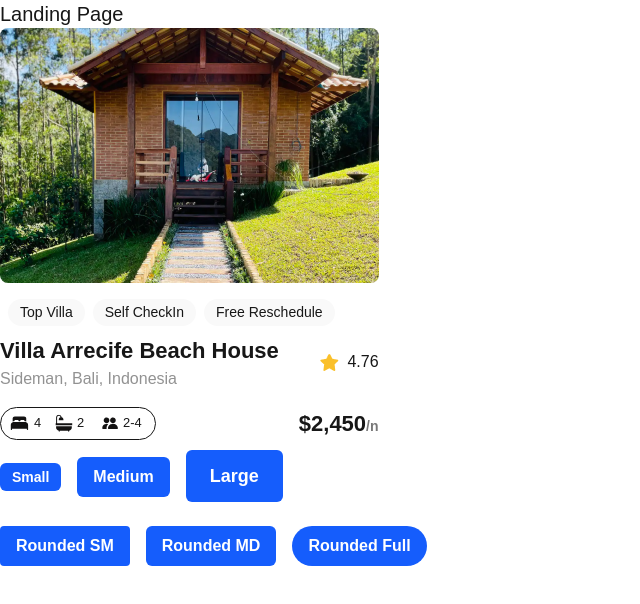
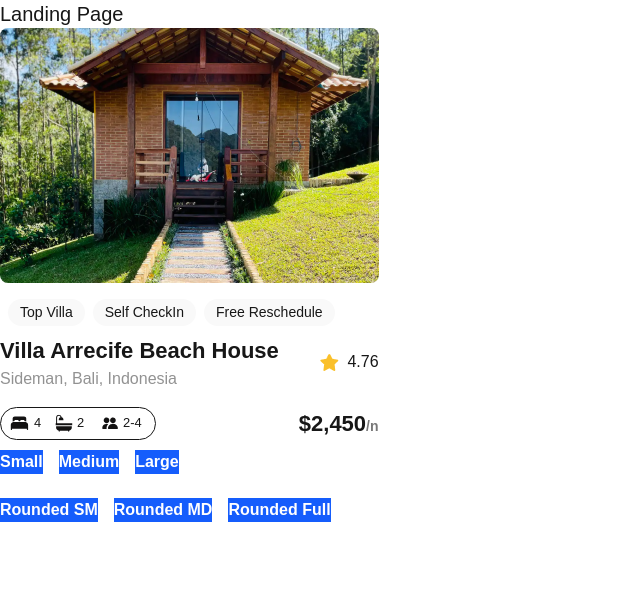
Before and after one commit to Elijah-05/alx-project-0x00-setup, a Next.js app in the folder alx-project-0x00/: page /landing in a window 1280 px wide. Shown: the top 604 px of the page, without its empty margins (0-640 px from the left). Built offline with nearby package versions, Linux system fonts and the light colour scheme.

Commit message:
feat: custom button with props

```diff
--- a/alx-project-0x00/components/Button.tsx
+++ b/alx-project-0x00/components/Button.tsx
@@ -1,27 +1,10 @@
 import { ButtonProps } from "@/interfaces";
 
-const sizeClasses = {
-  small: 'text-sm px-3 py-1',
-  medium: 'text-base px-4 py-2',
-  large: 'text-lg px-6 py-3',
-};
-
-const roundedClasses = {
-  sm: 'rounded-sm',
-  md: 'rounded-md',
-  full: 'rounded-full',
-};
-
-const Button: React.FC<ButtonProps> = ({
-  title,
-  size = 'medium',
-  rounded = 'md',
-  onClick,
-}) => {
+const Button: React.FC<ButtonProps> = ({ title, onClick }) => {
   return (
     <button
       className={`font-semibold text-white bg-blue-600 hover:bg-blue-700 transition
-                  ${sizeClasses[size]} ${roundedClasses[rounded]}`}
+                  `}
       onClick={onClick}
     >
       {title}
--- a/alx-project-0x00/interfaces/index.ts
+++ b/alx-project-0x00/interfaces/index.ts
@@ -4,7 +4,7 @@ export interface PillProps {
 
 export interface ButtonProps {
   title: string;
-  styles?: string;
+  styles: string;
   size?: "small" | "medium" | "large";
   rounded?: "sm" | "md" | "full";
   onClick?: () => void;
--- a/alx-project-0x00/pages/landing.tsx
+++ b/alx-project-0x00/pages/landing.tsx
@@ -7,19 +7,19 @@ const Landing: React.FC = () => {
       <h1 className=" text-xl font-extralight">Landing Page</h1>
       <Card />
 
-      {/* === Size Variants === */}
-      <div className="space-x-4">
-        <Button title="Small" size="small" />
-        <Button title="Medium" size="medium" />
-        <Button title="Large" size="large" />
-      </div>
+       {/* Size variants */}
+    <div className="space-x-4">
+      <Button title="Small" styles="text-sm px-3 py-1 rounded-md" />
+      <Button title="Medium" styles="text-base px-4 py-2 rounded-md" />
+      <Button title="Large" styles="text-lg px-6 py-3 rounded-md" />
+    </div>
 
-      {/* === Rounded Variants === */}
-      <div className="space-x-4 mt-6">
-        <Button title="Rounded SM" rounded="sm" />
-        <Button title="Rounded MD" rounded="md" />
-        <Button title="Rounded Full" rounded="full" />
-      </div>
+    {/* Shape variants with required strings */}
+    <div className="space-x-4 mt-6">
+      <Button title="Rounded SM" styles="px-4 py-2 rounded-sm" />
+      <Button title="Rounded MD" styles="px-4 py-2 rounded-md" />
+      <Button title="Rounded Full" styles="px-4 py-2 rounded-full" />
+    </div>
     </div>
   );
 };
```
